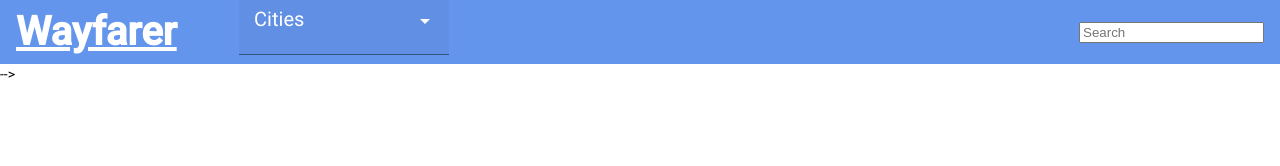
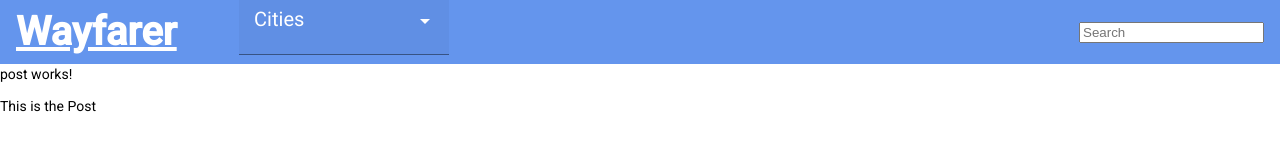
Before and after one commit to jassiejai/Wayfarer, an Angular app in the folder wayfarer/: page / in a window 1280 px wide. Shown: the top 166 px of the page. Built offline with nearby package versions, Linux system fonts and the light colour scheme.

Commit message:
commiting

```diff
--- a/wayfarer/src/app/app.component.html
+++ b/wayfarer/src/app/app.component.html
@@ -2,6 +2,6 @@
 <router-outlet></router-outlet>
 <!-- <app-cities></app-cities> -->
 
+<app-post></app-post>
 
-
- <router-outlet></router-outlet> -->
+ <router-outlet></router-outlet>
--- a/wayfarer/src/app/app.component.ts
+++ b/wayfarer/src/app/app.component.ts
@@ -8,7 +8,7 @@ import { CITIES } from './cities'
 })
 export class AppComponent {
   title = 'wayfarer';
-  cities = CITIES;
+  // cities = CITIES;
 
 
 }
--- a/wayfarer/src/app/post/post.component.html
+++ b/wayfarer/src/app/post/post.component.html
@@ -1,5 +1,3 @@
-<h1>Here's what others think of San Francisco</h1>
+<p>post works!</p>
 
-<h3>{{post.name}}</h3>
-<h3>{{post.time}}</h3>
-<p>{{post.body}}</p>
+<p>This is the Post {{cities.posts}}</p>
```
Also changed, not shown: wayfarer/src/app/app-routing.module.ts (+6 -5 lines), wayfarer/src/app/post/post.component.ts (+12 -14 lines).
